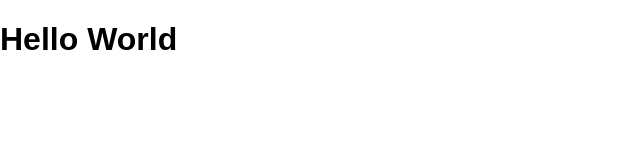
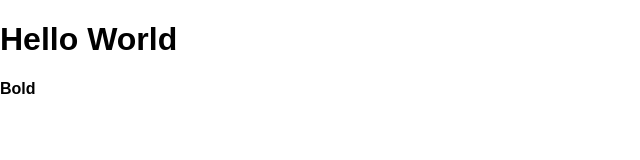
Before and after one commit to betovieirasilva/demo_react, a React (Create React App) app: page / in a window 1280 px wide. Shown: the top 160 px of the page, without its empty margins (0-640 px from the left). Built offline with nearby package versions, Linux system fonts and the light colour scheme; the HTML template or start-up script is replaced by a standard one.

Commit message:
Criando um componente. Usar (.... ) https://egghead.io/lessons/react-the-render-method

```diff
--- a/src/App.js
+++ b/src/App.js
@@ -1,11 +1,16 @@
 import React from 'react';
 
-//class App extends React.Component {
-//  render(){
-//    return <h1>Hello World</h1>
-//  }
-//}
+class App extends React.Component {
+  render(){
+    return (
+        <div>
+            <h1>Hello World</h1>
+            <b>Bold</b>
+        </div>
+    )
+  }
+}
 
 //OR
-const App = () => <h1>Hello World</h1>
+//const App = () => <h1>Hello World</h1>
 export default App
```
